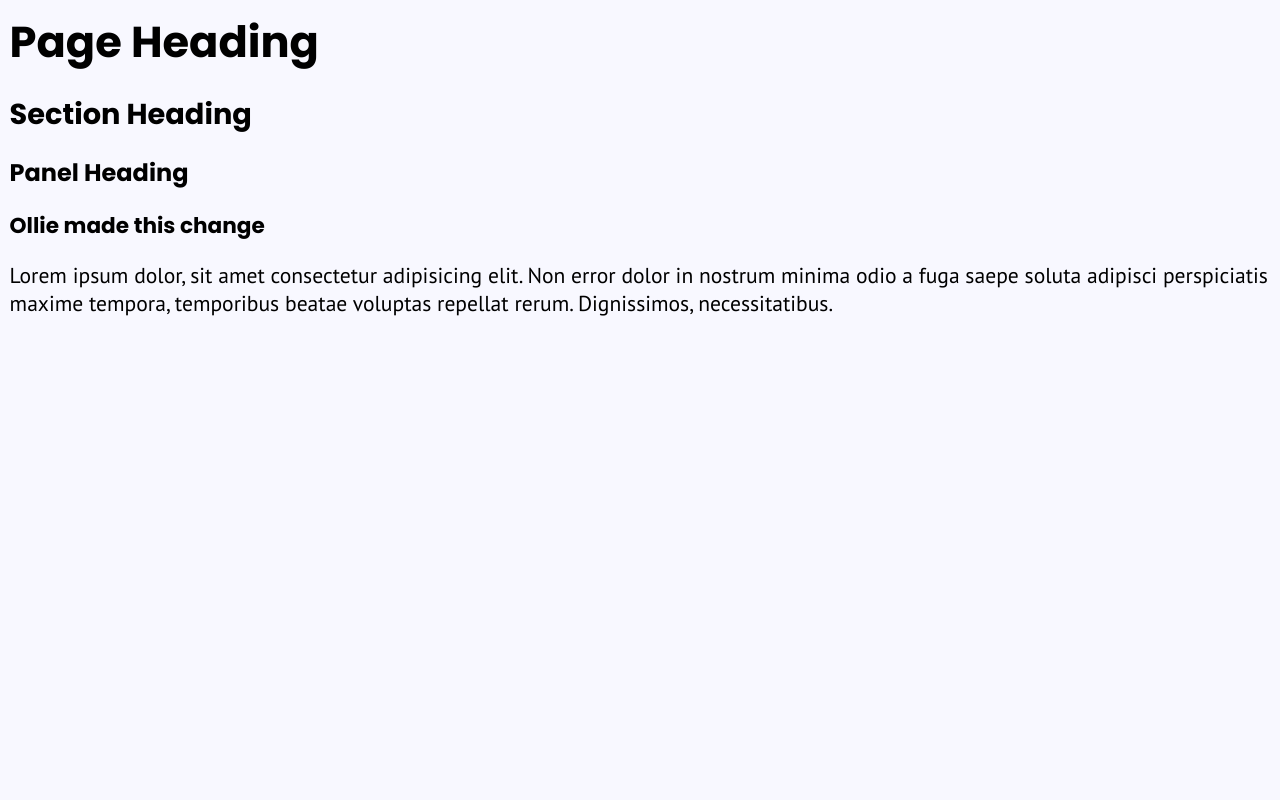
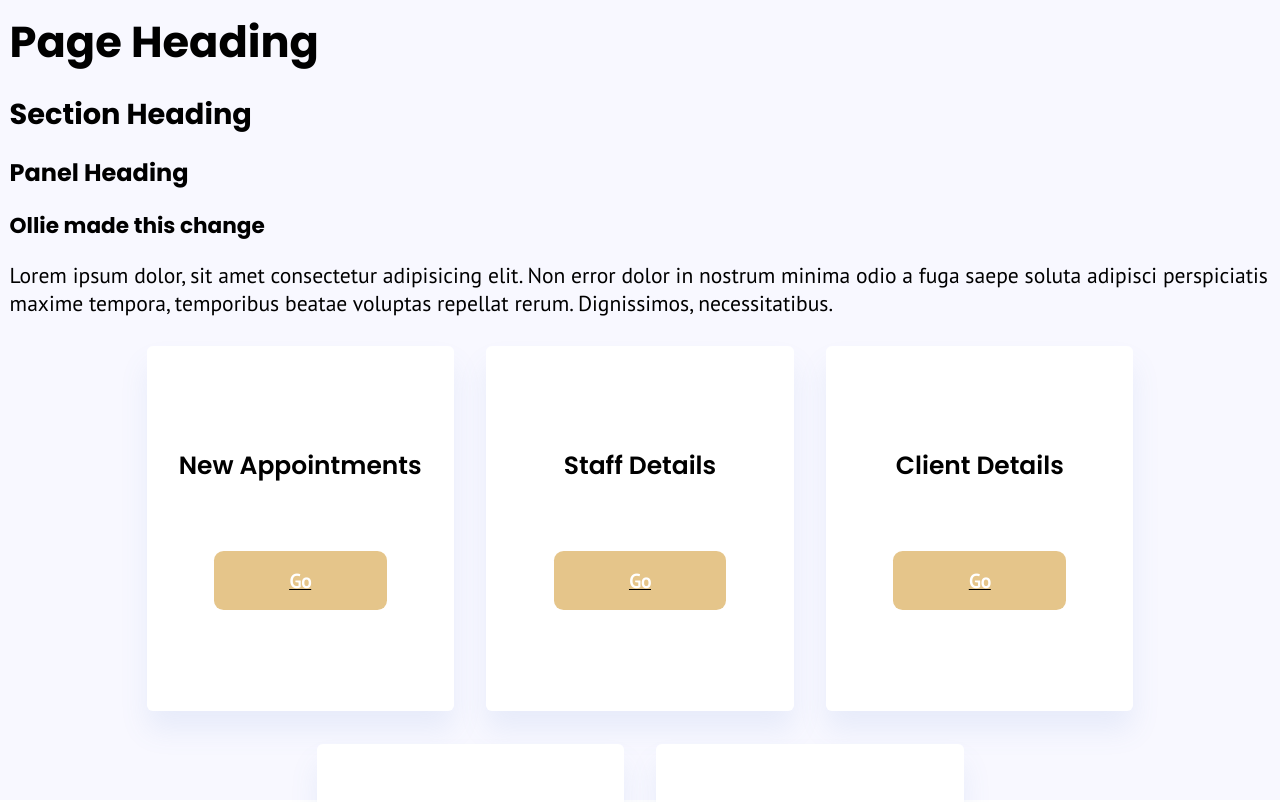
Before and after one commit to nology-tech/verde-client-project, a React (Vite) app: page / in a window 1280 px wide. Shown: the top 802 px of the page. Built offline with nearby package versions, Linux system fonts and the light colour scheme.

Commit message:
Fixed typo

```diff
--- a/src/components/NavCardList/NavCardList.tsx
+++ b/src/components/NavCardList/NavCardList.tsx
@@ -3,18 +3,18 @@ import "./NavCardList.scss";
 import { Label } from "../../data/types";
 import { Link } from "react-router-dom";
 
-type NavCardProps = {
+type NavCardListProps = {
   labels: Label[];
   variant: "light" | "dark";
 };
 
-const NavCardList = ({ labels, variant }: NavCardProps) => {
+const NavCardList = ({ labels, variant }: NavCardListProps) => {
   return (
     <div className="navcardlist">
       {labels.map((label, index) => (
-        <Link to={label.path} key={index}  className="navcardlist__link">
+        <Link to={label.path} key={index} className="navcardlist__link">
           {/* link needs to be changed once other components added  */}
-          <NavCard label={label.label} buttonLabel={label.buttonLabel} variant={"dark"} />
+          <NavCard label={label.label} buttonLabel={label.buttonLabel} variant={variant} />
         </Link>
       ))}
     </div>
--- a/src/pages/Home/Home.tsx
+++ b/src/pages/Home/Home.tsx
@@ -1,4 +1,6 @@
 import Layout from "../../components/Layout/Layout";
+import NavCardList from "../../components/NavCardList/NavCardList";
+import { Labels } from "../../data/labels";
 
 const Home = () => {
   return (
@@ -13,6 +15,7 @@ const Home = () => {
         maxime tempora, temporibus beatae voluptas repellat rerum. Dignissimos,
         necessitatibus.
       </p>
+      <NavCardList labels={Labels} variant={"light"}/>
     </Layout>
   );
 };
```
